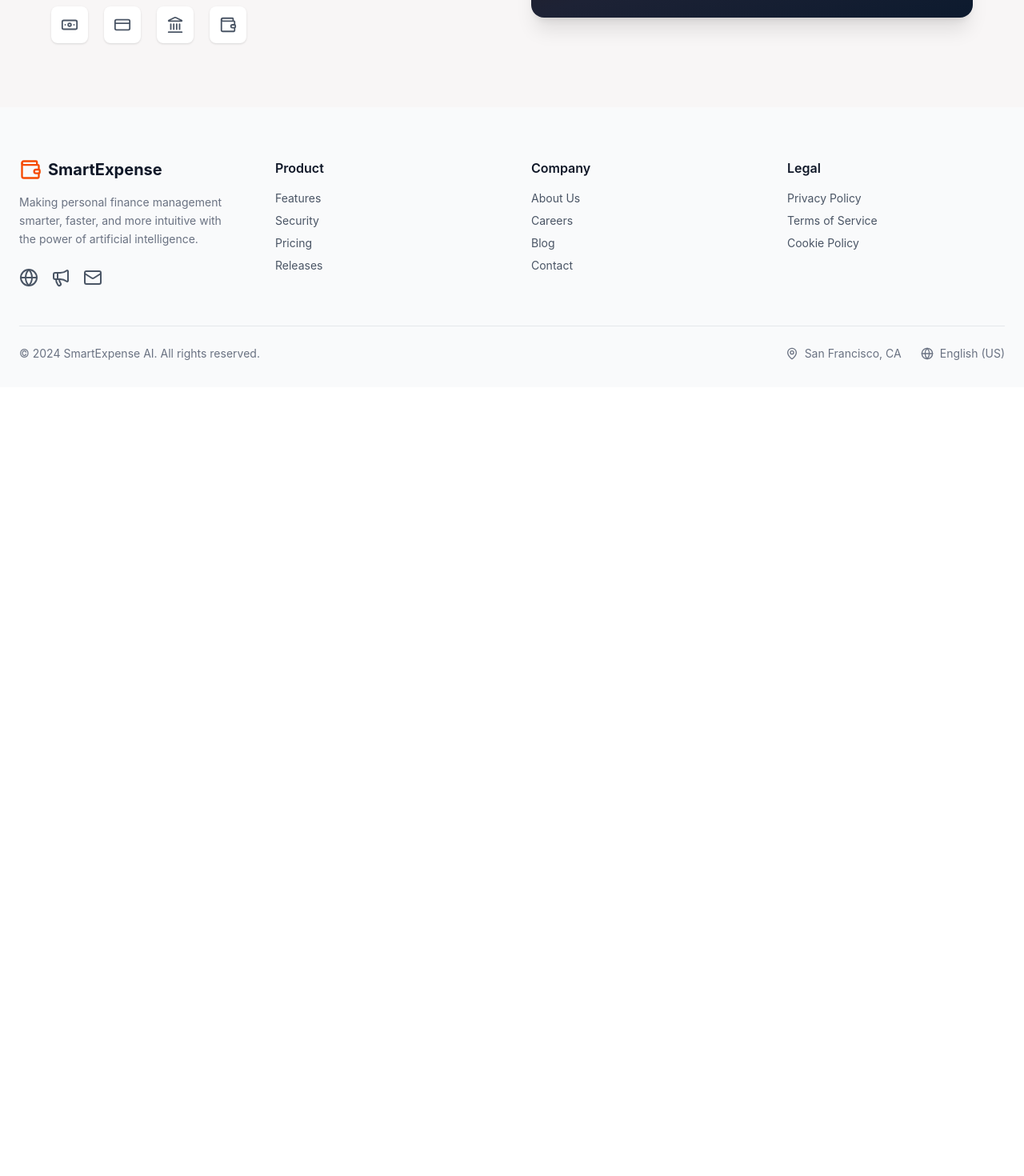
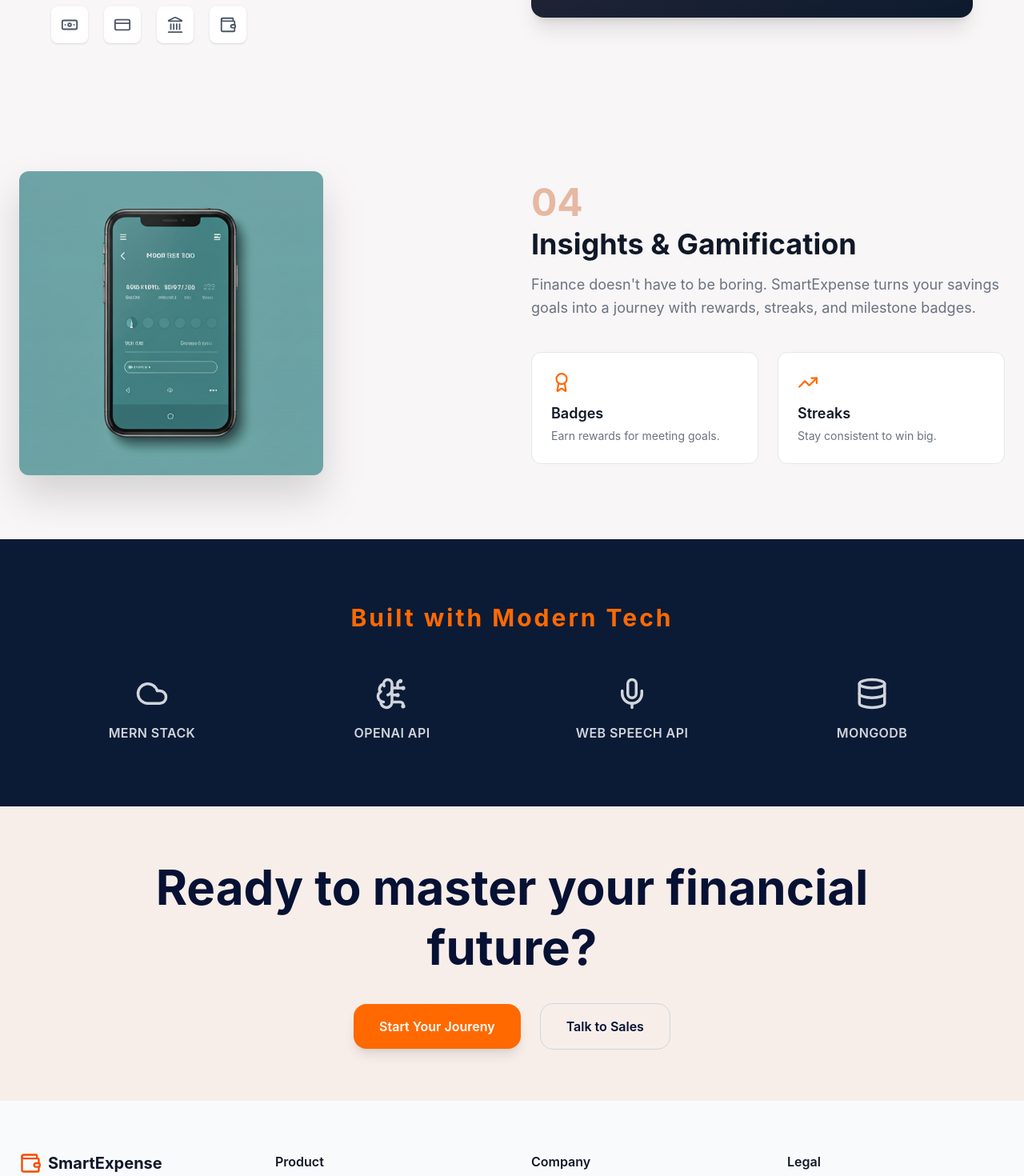
Before and after one commit to altafhussain-786/smartExpense, a React app: page /how in a window 1280 px wide. Shown: the part 1960-3430 px from the top of the page at 80% size. Before the commit the page ends 2444 px from the top, so only its background shows below. Built offline with nearby package versions, Linux system fonts and the light colour scheme; the HTML template or start-up script is replaced by a standard one.

Commit message:
create Gamificatin, TechStack namd CTASection components

```diff
--- a/src/App.jsx
+++ b/src/App.jsx
@@ -2,6 +2,7 @@ import { Route, BrowserRouter as Router, Routes, }  from "react-router-dom"
 import LandingPage from "./pages/LandingPage"
 import Features from "./pages/Features"
 import HowItWork from "./pages/HowItWork"
+import Pricing from "./pages/Pricing"
 const App = () => {
   return (
     <>
@@ -10,6 +11,7 @@ const App = () => {
           <Route path="/" element={<LandingPage/>}/>
           <Route path="/features" element={<Features/>}/>
           <Route path="/how" element={<HowItWork/>} />
+          <Route path="/pricing" element={<Pricing/>} />
         </Routes>
       </Router>
     </>
--- /dev/null
+++ b/src/components/howItWorks/CTASection.jsx
@@ -0,0 +1,22 @@
+import React from "react";
+import { catSection } from "../../data/data";
+
+const CTASection = () => {
+  return <div className="bg-[#f7eeea] py-16 px-4 sm:px-6 lg:px-8 text-center">
+  <h2 className="text-3xl sm:text-4xl md:text-5xl lg:text-6xl font-bold text-[#071133] leading-tight max-w-4xl mx-auto">
+    {catSection.title}
+  </h2>
+
+  <div className="flex flex-col sm:flex-row items-center justify-center gap-4 sm:gap-6 mt-8">
+    <button className="w-full sm:w-auto px-8 py-4 bg-orange-500 text-white font-semibold rounded-2xl shadow-lg hover:scale-105 transition duration-300">
+      {catSection.button1}
+    </button>
+
+    <button className="w-full sm:w-auto px-8 py-4 border border-gray-300 text-[#071133] font-semibold rounded-2xl hover:bg-white transition duration-300">
+      {catSection.button2}
+    </button>
+  </div>
+</div>
+};
+
+export default CTASection;
--- /dev/null
+++ b/src/components/howItWorks/GamificationSection.jsx
@@ -0,0 +1,30 @@
+import gamification from "../../assets/images/insights-gamification.png"
+import { gamificationSection } from "../../data/data";
+const GamificationSection = () => {
+    return <div className="w-full bg-[#f8f6f6] py-20 px-6">
+        <div className="max-w-7xl mx-auto grid lg:grid-cols-2 gap-12 items-center">
+            <div className="flex justify-center lg:justify-start">
+                <img src={gamification}
+                    className="w-[280px] md:w-[340px] lg:w-[380px] drop-shadow-2xl rounded-xl transition-transform duration-500 hover:scale-105"
+                    alt="insights-gamification image loaded" />
+            </div>
+            <div>
+                <h1 className="text-[#e6b8a2] text-5xl font-bold mb-2">{gamificationSection.count}</h1>
+                <h2 className="text-3xl md:text-4xl font-bold text-gray-900 mb-4">{gamificationSection.title}</h2>
+                <p className="text-gray-500 text-lg mb-10 leading-relaxed">{gamificationSection.description}</p>
+                <div className="grid sm:grid-cols-2 gap-6">
+                    {gamificationSection.features.map((item, index) => {
+                        const Icon = item.icon;
+                        return <div key={index} className="bg-white border border-gray-200 rounded-xl p-6 hover:shadow-lg transition-all duration-300 hover:-translate-y-1">
+                            <Icon className="text-orange-500 mb-3" size={26} />
+                            <h2 className="text-lg font-semibold text-gray-900 mb-1">{item.title}</h2>
+                            <p className="text-gray-500 text-sm">{item.description}</p>
+                        </div>
+                    })}
+                </div>
+            </div>
+        </div>
+    </div>;
+};
+
+export default GamificationSection;
--- /dev/null
+++ b/src/components/howItWorks/TechStackSection.jsx
@@ -0,0 +1,19 @@
+import { techStackSection } from "../../data/data";
+const TechStackSection = () => {
+    return <div className="w-full bg-[#0b1b36] py-20 px-6">
+        <div className="max-w-6xl mx-auto text-center">
+            <h2 className="text-orange-500 text-2xl md:text-3xl font-bold tracking-widest mb-14">{techStackSection.title}</h2>
+            <div className="grid grid-cols-2 sm:grid-cols-2 md:grid-cols-4 gap-12">
+                {techStackSection.icons.map((icon, index) => {
+                    const Icon = icon.icon;
+                    return <div key={index} className="flex flex-col items-center gap-4 text-gray-300 uppercase transition-all duration-300  hover:text-white hover:-translate-y-2">
+                        <Icon className="transition-all duration-300 hover:scale-110" size={42} />
+                        <h2 className="text-sm md:text-base font-semibold tracking-wide">{icon.title}</h2>
+                    </div>
+                })}
+            </div>
+        </div>
+    </div>;
+};
+
+export default TechStackSection;
--- a/src/data/data.js
+++ b/src/data/data.js
@@ -1,9 +1,9 @@
-import { ChartNoAxesCombined, ClipboardClock, EarthLock, Link, Landmark, Mic, Sparkles, Target, CheckCircle2, TrendingUp, BellRing, Wallet, Shield, Lock, KeyRound, ShieldCheck, Flame, Award, Medal, Braces, Network, GitBranch, Banknote, CreditCard } from "lucide-react";
+import { ChartNoAxesCombined, ClipboardClock, EarthLock, Link, Landmark, Mic, Sparkles, Target, CheckCircle2, TrendingUp, BellRing, Wallet, Shield, Lock, KeyRound, ShieldCheck, Flame, Award, Medal, Braces, Network, GitBranch, Banknote, CreditCard, icons, Cloud, BrainCircuit, Database } from "lucide-react";
 
 export const navLinks = [
   { name: "Features", link: "/features" },
   { name: "How It Works", link: "/how" },
-  { name: "Pricing", link: "#pricing" },
+  { name: "Pricing", link: "/pricing" },
   { name: "AI Insights", link: "#ai" },
 ];
 // AI Insights data
@@ -278,19 +278,62 @@ export const aiProcessingSection = {
     }
   ]
 }
-export const multiAccountSyncSection =  {
-    count: "03",
-    title: "Multi-Account Syncing",
-    description: "SmartExpense securely connects to over 10,000 financial institutions worldwide. Whether it's traditional bank accounts or digital wallets like Apple Pay and PayPal, we keep everything in sync.",
-    icons: [Banknote, CreditCard, Landmark, Wallet]
-  }
+export const multiAccountSyncSection = {
+  count: "03",
+  title: "Multi-Account Syncing",
+  description: "SmartExpense securely connects to over 10,000 financial institutions worldwide. Whether it's traditional bank accounts or digital wallets like Apple Pay and PayPal, we keep everything in sync.",
+  icons: [Banknote, CreditCard, Landmark, Wallet]
+}
 
 export const multiAccountSyncSectionCard = [
   {
-    title : "Security Level",
+    title: "Security Level",
     lockIcon: Lock,
     shiledIcon: Shield,
     description1: "AES-256 Bank-Level Encryption",
     description2: "SOC2 Type II Compliant Infrastructure"
   }
 ]
+export const gamificationSection = {
+  count: "04",
+  title: "Insights & Gamification",
+  description: "Finance doesn't have to be boring. SmartExpense turns your savings goals into a journey with rewards, streaks, and milestone badges.",
+  features: [
+    {
+      icon: Award,
+      title: "Badges",
+      description: "Earn rewards for meeting goals."
+    },
+    {
+      icon: TrendingUp,
+      title: "Streaks",
+      description: "Stay consistent to win big."
+    },
+  ]
+}
+export const techStackSection = {
+  title: "Built with Modern Tech",
+  icons: [
+    {
+      icon: Cloud,
+      title: "mern stack"
+    },
+    {
+      icon: BrainCircuit,
+      title: "openai api"
+    },
+    {
+      icon: Mic,
+      title: "web speech api"
+    },
+    {
+      icon: Database,
+      title: "mongodb"
+    },
+  ]
+}
+export const catSection = {
+  title: "Ready to master your financial future?",
+  button1: "Start Your Joureny",
+  button2: "Talk to Sales"
+}
--- a/src/pages/HowItWork.jsx
+++ b/src/pages/HowItWork.jsx
@@ -1,8 +1,11 @@
 import Footer from "../components/common/Footer";
 import Navbar from "../components/common/Navbar";
 import AIProcessingSection from "../components/howItWorks/AIProcessingSection";
+import CTASection from "../components/howItWorks/CTASection";
+import GamificationSection from "../components/howItWorks/GamificationSection";
 import HeroSection from "../components/howItWorks/HeroSection";
 import MultiAccountSyncSection from "../components/howItWorks/MultiAccountSyncSection";
+import TechStackSection from "../components/howItWorks/TechStackSection";
 import VoiceExpenseSection from "../components/howItWorks/VoiceExpenseSection";
 
 const HowItWork = () => {
@@ -12,6 +15,9 @@ const HowItWork = () => {
   <VoiceExpenseSection/>
   <AIProcessingSection/>
   <MultiAccountSyncSection/>
+  <GamificationSection/>
+  <TechStackSection/>
+  <CTASection/>
   <Footer/>
   </>
 };
--- /dev/null
+++ b/src/pages/Pricing.jsx
@@ -0,0 +1,12 @@
+import React from "react";
+import Navbar from "../components/common/Navbar";
+import Footer from "../components/common/Footer";
+
+const Pricing = () => {
+  return <>
+    <Navbar/>
+    <Footer/>
+  </>;
+};
+
+export default Pricing;
```
Also changed, not shown: src/assets/images/insights-gamification.png (added).
